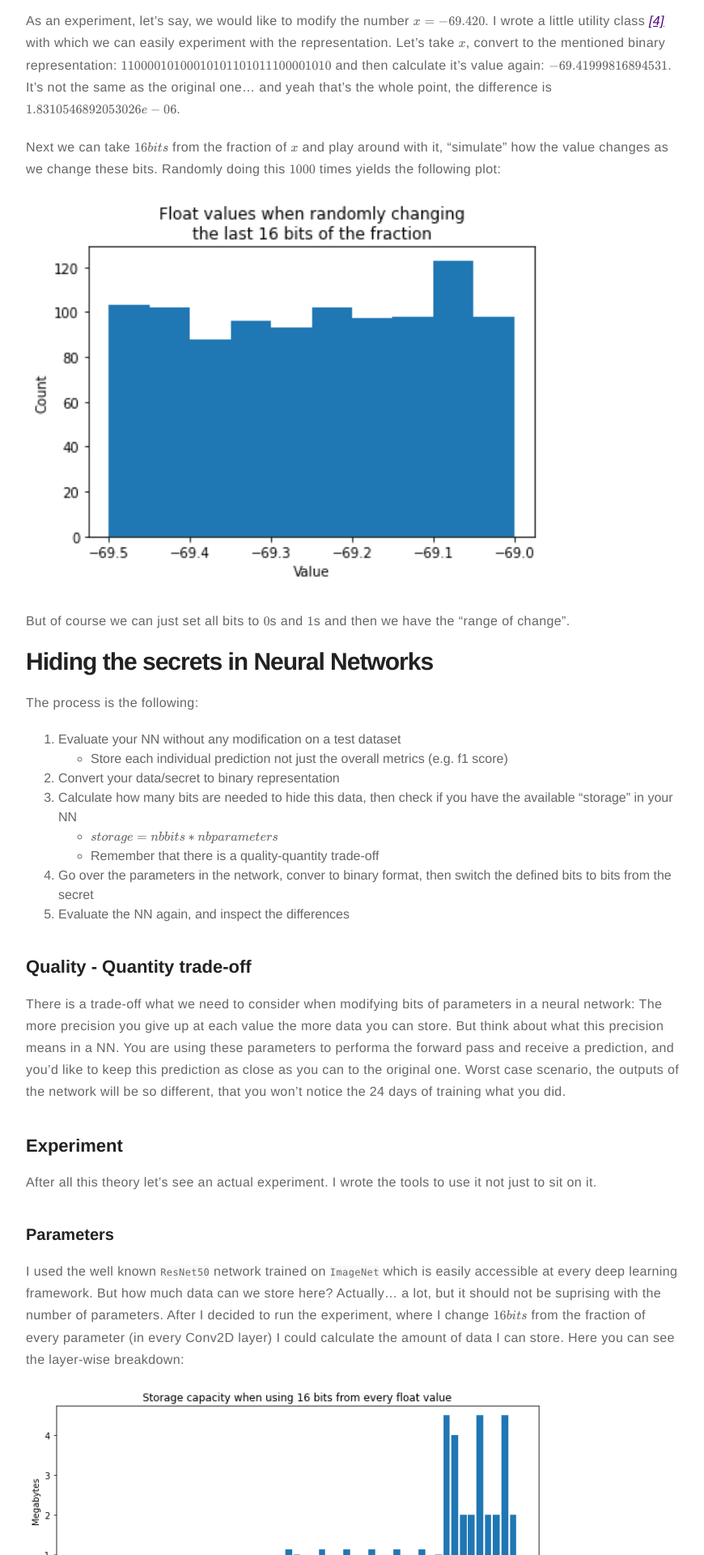
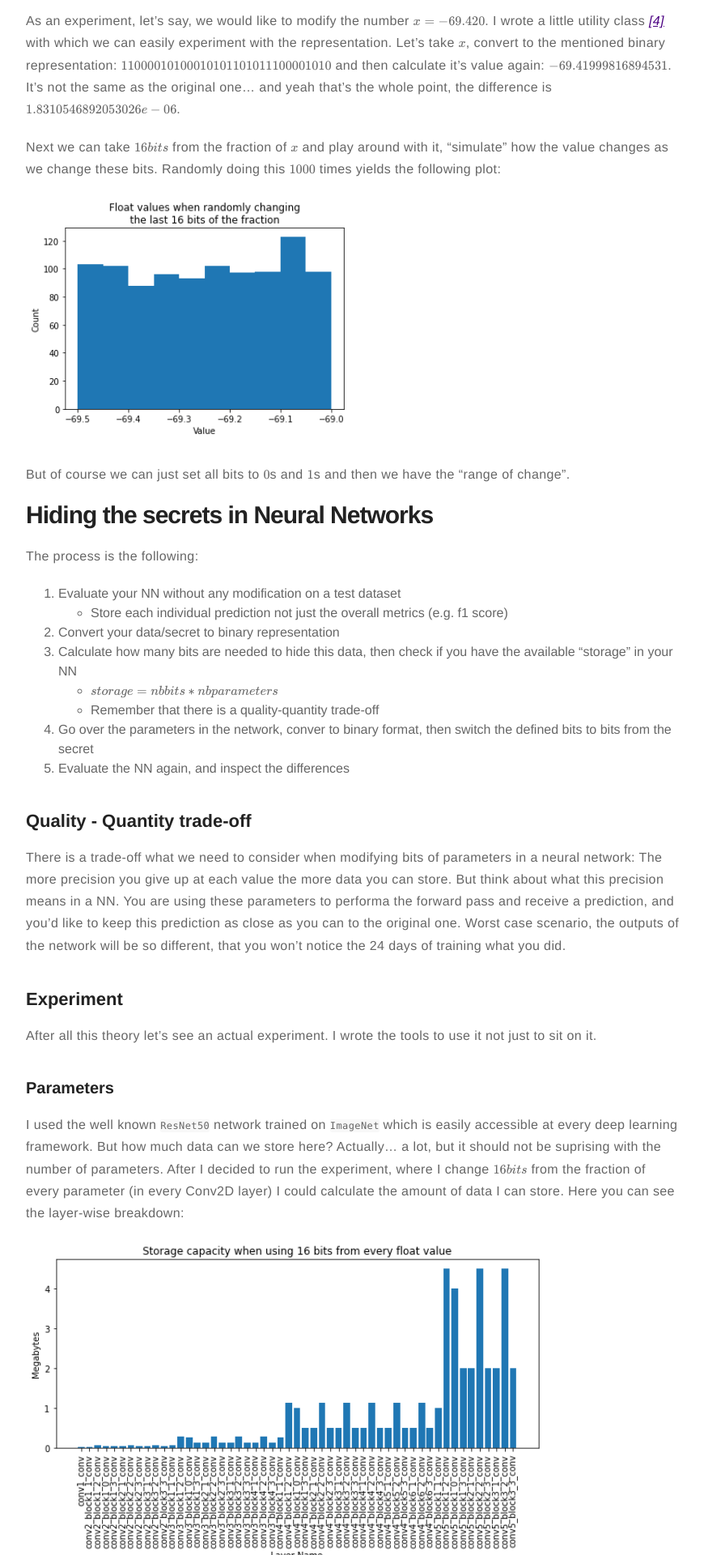
Before and after one commit to gaborvecsei/gaborvecsei.github.io, a Jekyll site: the page built from _posts/2022-05-20-Neural-Network-Steganography.md, in a window 1280 px wide. Shown: the part 1791-3711 px from the top of the page at 81% size, without its empty margins (203-1073 px from the left). Built offline with Jekyll 4.4.1, drawn with Linux system fonts in a browser that asks for light colours; formulas are drawn with MathJax 3; comment, search, counter and statistics services are not loaded.

Commit message:
NN stegano: image size change

```diff
--- a/_posts/2022-05-20-Neural-Network-Steganography.md
+++ b/_posts/2022-05-20-Neural-Network-Steganography.md
@@ -67,7 +67,7 @@ It's not the same as the original one... and yeah that's the whole point, the di
 Next we can take $16bits$ from the fraction of $x$ and play around with it, "simulate" how the value changes as we change these bits.
 Randomly doing this $1000$ times yields the following plot:
 
-<img src="https://gaborvecsei.github.io/assets/images/blog/nn_steganography/fp32_modification_randomly.png" width="640" alt="">
+<img src="https://gaborvecsei.github.io/assets/images/blog/nn_steganography/fp32_modification_randomly.png" width="400" alt="">
 
 But of course we can just set all bits to $0$s and $1$s and then we have the "range of change".
 
```
